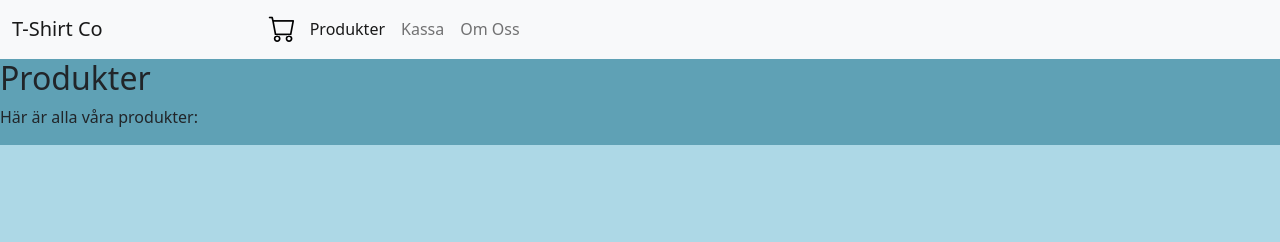
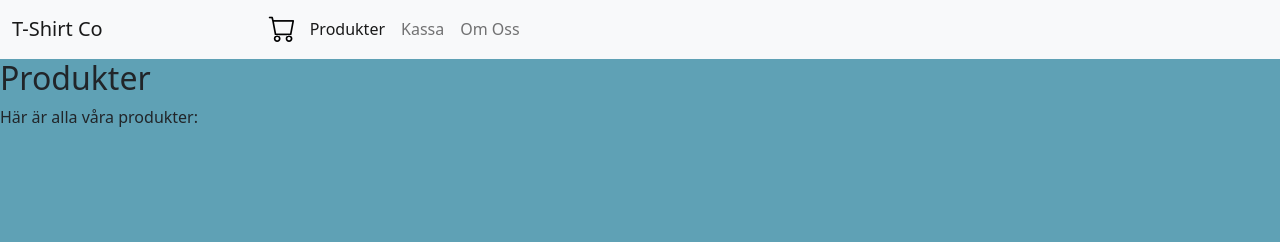
Before and after one commit to bergeper/Tshirt_co, a website built with Parcel: page src/pages/products.html in a window 1280 px wide. Shown: the top 242 px of the page. Built offline with nearby package versions, Linux system fonts and the light colour scheme.

Commit message:
Added class name

```diff
--- a/src/pages/products.html
+++ b/src/pages/products.html
@@ -66,7 +66,7 @@
         </div>
       </nav>
     </header>
-    <main class="">
+    <main class="wrapper">
       <h2>Produkter</h2>
       <p>Här är alla våra produkter:</p>
       <div id="container"></div>
```
